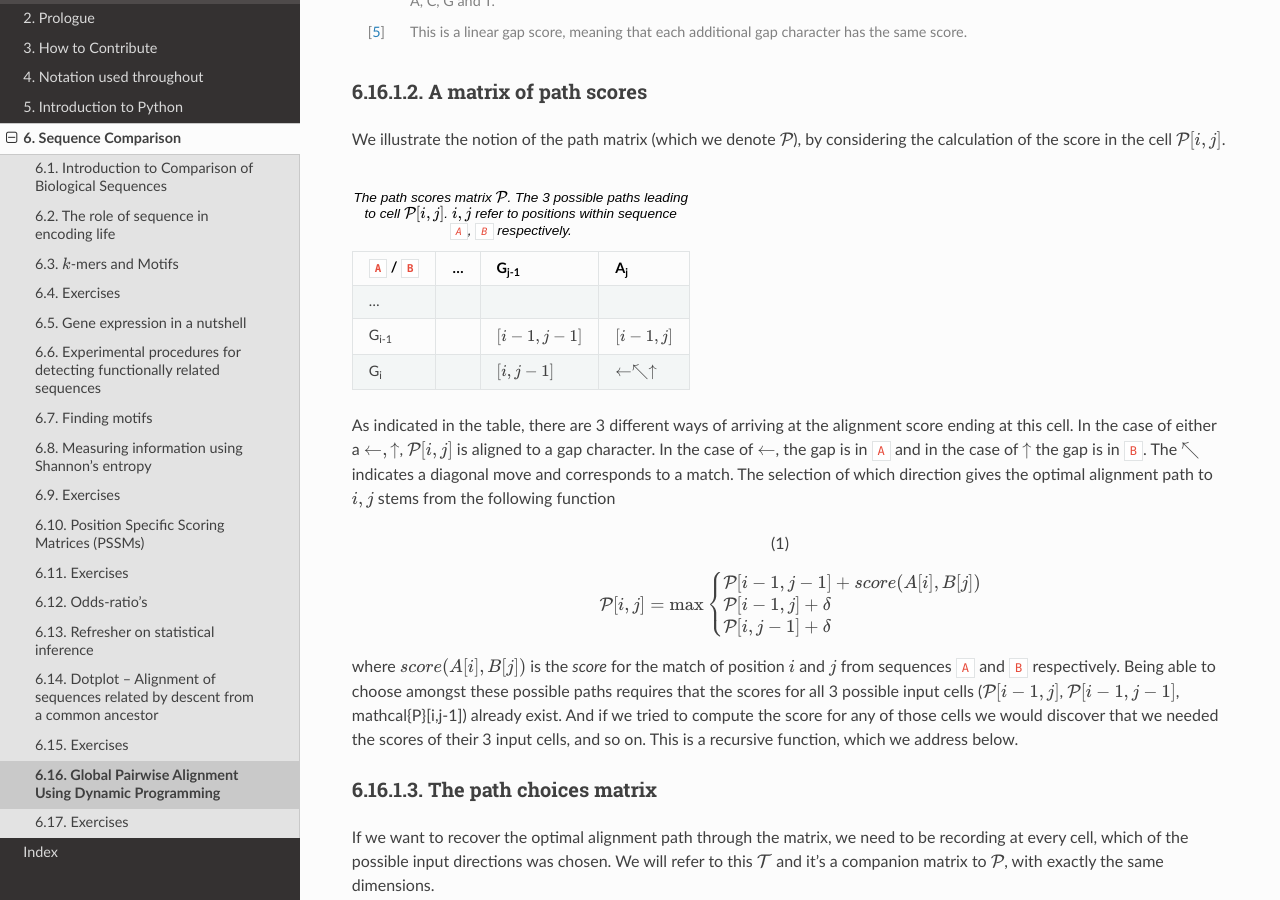
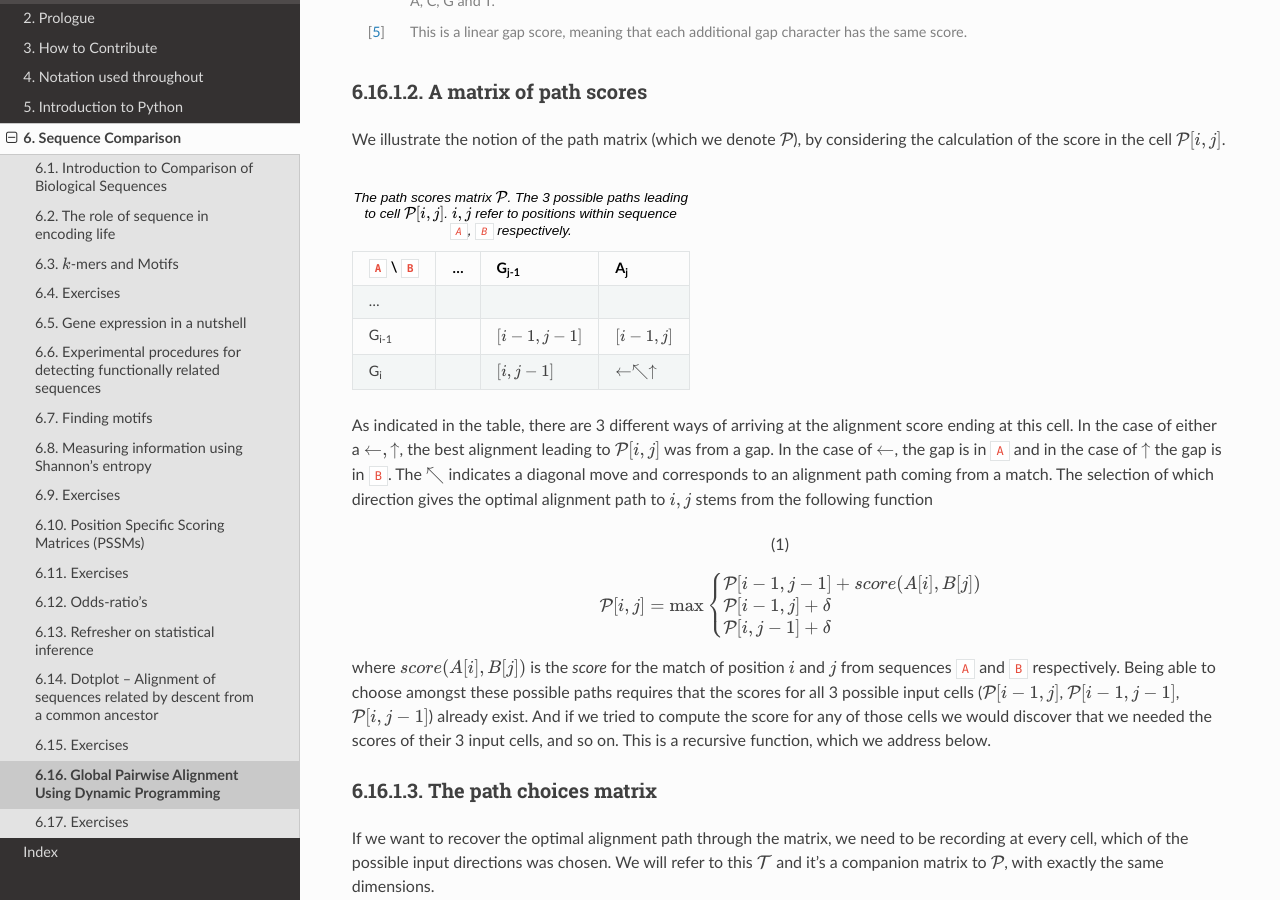
Before and after one commit to GavinHuttley/tib, a Sphinx documentation site: the page built from source/seqcomp/pairwise_alignment.rst, in a window 1280 px wide and 900 px high, scrolled down 2739 px. Built offline with Sphinx 7.4.7 and the Read the Docs theme 2.0.0, drawn with Linux system fonts in a browser that asks for light colours; cross-references to code outside the pages are shown as plain code; some of the changed text lies outside the part shown.

Commit message:
MAINT: fixed language and tidied code in NW description

```diff
--- a/source/seqcomp/pairwise_alignment.rst
+++ b/source/seqcomp/pairwise_alignment.rst
@@ -21,7 +21,6 @@
 ::
     seq1  ACAGT
     seq2  AT
-
 
 As the "history" is hidden, we must infer an *alignment* that can then be applied to deduce what happened. There are 2 possibilities in this instance.
 
@@ -113,13 +112,13 @@
 
 .. csv-table:: The path scores matrix :math:`\mathcal{P}`. The 3 possible paths leading to cell :math:`\mathcal{P}[i, j]`. :math:`i, j` refer to positions within sequence ``A``, ``B`` respectively.
     :name: path_table
-    :header: ``A`` / ``B``, ..., G\ :sub:`j-1`,A\ :sub:`j`
+    :header: ``A`` |backslash| ``B``, ..., G\ :sub:`j-1`,A\ :sub:`j`
 
     ..., , ,
     G\ :sub:`i-1`, ,":math:`[i-1,j-1]`",":math:`[i-1,j]`"
     G\ :sub:`i`, ,":math:`[i,j-1]`", ":math:`\leftarrow \nwarrow \uparrow`"
 
-As indicated in the table, there are 3 different ways of arriving at the alignment score ending at this cell. In the case of either a :math:`\leftarrow, \uparrow`, :math:`\mathcal{P}[i, j]` is aligned to a gap character. In the case of :math:`\leftarrow`, the gap is in ``A`` and in the case of :math:`\uparrow` the gap is in ``B``. The :math:`\nwarrow` indicates a diagonal move and corresponds to a match. The selection of which direction gives the optimal alignment path to :math:`i, j` stems from the following function
+As indicated in the table, there are 3 different ways of arriving at the alignment score ending at this cell. In the case of either a :math:`\leftarrow, \uparrow`, the best alignment leading to :math:`\mathcal{P}[i, j]` was from a gap. In the case of :math:`\leftarrow`, the gap is in ``A`` and in the case of :math:`\uparrow` the gap is in ``B``. The :math:`\nwarrow` indicates a diagonal move and corresponds to an alignment path coming from a match. The selection of which direction gives the optimal alignment path to :math:`i, j` stems from the following function
 
 .. math::
     :label: path_score
@@ -131,7 +130,7 @@
     \mathcal{P}[i, j-1] + \delta\\
     \end{cases}
 
-where :math:`score(A[i], B[j])` is the *score* for the match of position :math:`i` and :math:`j` from sequences ``A`` and ``B`` respectively. Being able to choose amongst these possible paths requires that the scores for all 3 possible input cells (:math:`\mathcal{P}[i-1,j]`, :math:`\mathcal{P}[i-1,j-1]`, \mathcal{P}[i,j-1]) already exist. And if we tried to compute the score for any of those cells we would discover that we needed the scores of their 3 input cells, and so on. This is a recursive function, which we address below.
+where :math:`score(A[i], B[j])` is the *score* for the match of position :math:`i` and :math:`j` from sequences ``A`` and ``B`` respectively. Being able to choose amongst these possible paths requires that the scores for all 3 possible input cells (:math:`\mathcal{P}[i-1,j]`, :math:`\mathcal{P}[i-1,j-1]`, :math:`\mathcal{P}[i,j-1]`) already exist. And if we tried to compute the score for any of those cells we would discover that we needed the scores of their 3 input cells, and so on. This is a recursive function, which we address below.
 
 The path choices matrix
 ^^^^^^^^^^^^^^^^^^^^^^^
@@ -162,8 +161,8 @@
 .. jupyter-execute::
     :linenos:
 
-    dim_x = len(seq1) + 1
-    dim_y = len(seq2) + 1
+    dim_r = len(seq1) + 1
+    dim_c = len(seq2) + 1
 
 We next define the ``path_scores`` matrix (which represents :math:`\mathcal{P}`). We will specify this as a float array populated with zeros to start.
 
@@ -172,29 +171,29 @@
 
     import numpy
 
-    path_scores = numpy.zeros((dim_x, dim_y), dtype=float)
+    path_scores = numpy.zeros((dim_r, dim_c), dtype=float)
 
-As described above, every boundary cell has only one possible entry path. We define index ``i`` as the row index, and ``j`` as the column index. Then for every boundary cell where :math:`i=0, j`, the only possible path into it is from :math:`i=0, j-1`. (The same applies to the other boundary, but noting in that case :math:`j=0`). In this case, the scores for the boundary cells can be pre-computed as simply the index multiplied by :math:`\delta`. We represent the latter parameter in python as ``delta`` and apply this operation to the ``path_scores`` matrix across both boundaries.
+As described above, every boundary cell has only one possible entry path. We define index ``r`` as the row index, and ``c`` as the column index. Then for every boundary cell where :math:`r=0, c`, the only possible path into it is from :math:`r=0, c-1`. (The same applies to the other boundary, but noting in that case :math:`c=0`). In this case, the scores for the boundary cells can be pre-computed as simply the index multiplied by :math:`\delta`. We represent the latter parameter in python as ``delta`` and apply this operation to the ``path_scores`` matrix across both boundaries.
 
 .. jupyter-execute::
     :linenos:
 
     delta = -1
 
-    for i in range(dim_x):
-        path_scores[i, 0] = delta * i
+    for r in range(dim_r):
+        path_scores[r, 0] = delta * r
 
-    for j in range(dim_y):
-        path_scores[0, j] = delta * j
+    for c in range(dim_c):
+        path_scores[0, c] = delta * c
 
     path_scores
 
-We define a ``path_choices`` matrix (which represents :math:`\mathcal{T}`). We specify this as an ``object`` array since we want to store tuples inside it. Specifically, we will store the :math:`i, j` coordinates for the optimal alignment leading into the current cell. Using ``numpy``, we initialise the matrix as being empty.
+We define a ``path_choices`` matrix (which represents :math:`\mathcal{T}`). We specify this as an ``object`` array since we want to store tuples inside it. Specifically, we will store the :math:`r, c` coordinates for the optimal alignment leading into the current cell. Using ``numpy``, we initialise the matrix as being empty.
 
 .. jupyter-execute::
     :linenos:
 
-    path_choices = numpy.empty((dim_x, dim_y), dtype=object)
+    path_choices = numpy.empty((dim_r, dim_c), dtype=object)
 
 We then address the boundary conditions. Since boundary cells can have only one input path, and since the ``path_choices`` array records that path, we can easily initialise the array. But note that we need to point into the *previous cell*, so we must start our loops from the value ``1``, not ``0``. We also set the special value of ``(0, 0)`` for the vert first cell.
 
@@ -203,11 +202,11 @@
 
     path_choices[0, 0] = (0, 0)
 
-    for i in range(1, dim_x):
-        path_choices[i, 0] = (i - 1, 0)
+    for r in range(1, dim_r):
+        path_choices[r, 0] = (r - 1, 0)
 
-    for j in range(1, dim_y):
-        path_choices[0, j] = (j - 1, 0)
+    for c in range(1, dim_c):
+        path_choices[0, c] = (c - 1, 0)
 
     path_choices
 
@@ -228,8 +227,12 @@
             val = -1
         return val
 
+    score_match("A", "C")
+
+.. jupyter-execute::
+    :linenos:
+
     score_match("A", "A")
-    score_match("A", "C")
 
 Computing the best score and path for a particular comparison
 ^^^^^^^^^^^^^^^^^^^^^^^^^^^^^^^^^^^^^^^^^^^^^^^^^^^^^^^^^^^^^
@@ -289,7 +288,6 @@
     **T**  :sub:`3`,              "-3",       "-1",       "-1",        "0",    "**2**",        "1",        "0"
     **A**  :sub:`4`,              "-4",       "-2",        "0",       "-1",        "1",    "**3**",        "2"
     **C**  :sub:`5`,              "-5",       "-3",       "-1",       "-1",        "0",        "2",    "**4**"
-
 
 .. jupyter-execute::
     :linenos:
@@ -306,8 +304,8 @@
 .. jupyter-execute::
     :linenos:
 
-    i = len(seq1)
-    j = len(seq2)
+    r = len(seq1)
+    c = len(seq2)
 
 We then define two lists which we will use to hold the aligned sequences as they are built.
 
@@ -320,15 +318,15 @@
 .. jupyter-execute::
     :linenos:
 
-    while (i, j) != (0, 0):
+    while (r, c) != (0, 0):
         # the next step backwards
-        i_next, j_next = path_choices[i, j]
-        base1 = "-" if i_next == i else seq1[i - 1]
-        base2 = "-" if j_next == j else seq2[j - 1]
+        r_next, c_next = path_choices[r, c]
+        base1 = "-" if r_next == r else seq1[r - 1]
+        base2 = "-" if c_next == c else seq2[c - 1]
         aligned_1.append(base1)
         aligned_2.append(base2)
 
-        i, j = i_next, j_next
+        r, c = r_next, c_next
 
 So that didn't fail -- awesome! But our sequences are actually in reverse order (we did start at the end of the alignment after all). So to recover them in their correct orientation, we simply reverse the lists and transform them into a string.
 
@@ -350,8 +348,8 @@
 
 .. code-block:: text
 
-    A: CCTCTGAATAGG--A-GA---CAAGACCATGCAGGCATACTAGGTGGCGCACATAGATTT
-    B: CCTCTGAATAGGCGACGAAGACAAGACCATGCAGGCATA---GGTGGCGCACATAGATTT
+    A: CCTCTGAATAGG - -A - GA - --CAAGACCATGCAGGCATACTAGGTGGCGCACATAGATTT
+    B: CCTCTGAATAGGCGACGAAGACAAGACCATGCAGGCATA - --GGTGGCGCACATAGATTT
 
 This is not the same. The single large gap in ``A`` from the above has now been fragmented into multiple smaller gaps. This illustrates a limitation of the linear gap score. Examination of real biological sequences indicates that indels tend to affect multiple adjacent positions. For instance, in a protein coding gene indels sizes are products of 3. This has the effect of maintaining the reading frame. A more advanced indel (e.g. an affine gap) model is used to represent this property. We don't address that here aside from saying this is just one of the ways alignment algorithms have improved since the original NW publication.
 
```
Also changed, not shown: other parts of source/seqcomp/pairwise_alignment.rst (+14 -16 lines).
